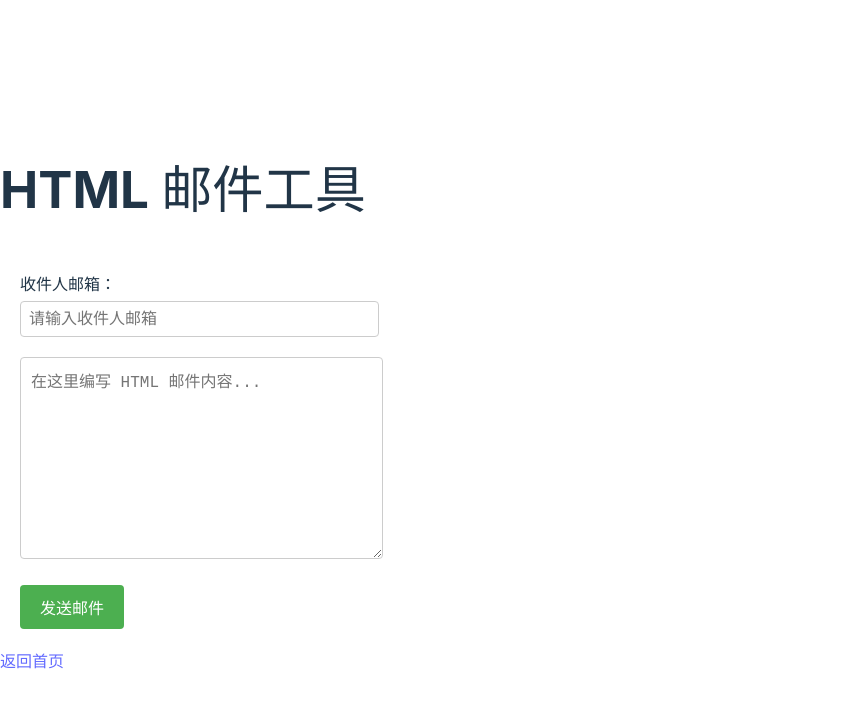
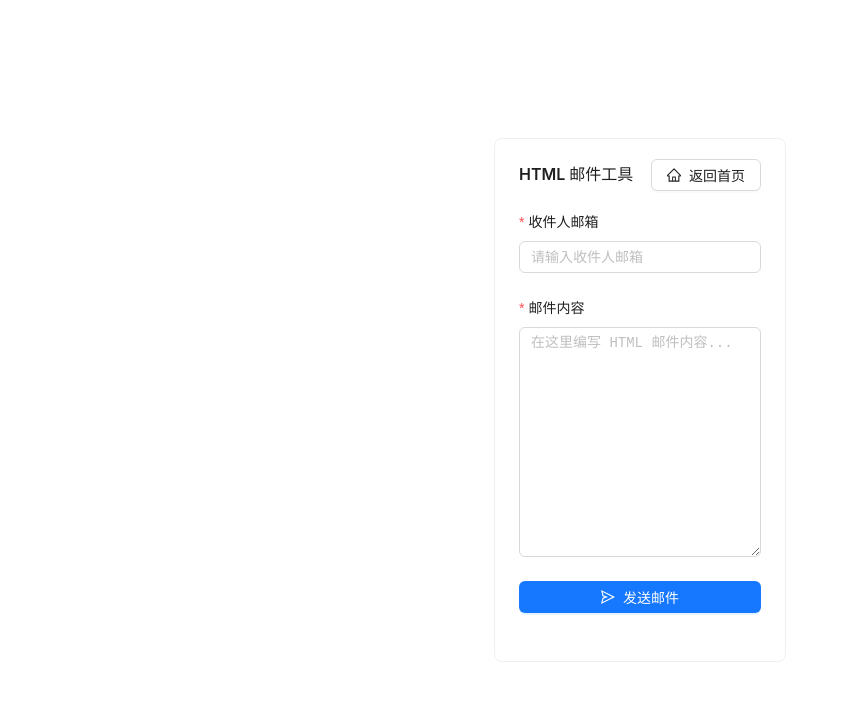
Before and after one commit to alpacachen/html-mail, a React (Vite) app in the folder client/: page /html-mail in a window 1280 px wide. Shown: the top 708 px of the page, without its empty margins (0-849 px from the left). Built offline with nearby package versions, Linux system fonts and the light colour scheme.

Commit message:
优化样式

```diff
--- a/client/package.json
+++ b/client/package.json
@@ -10,6 +10,8 @@
     "preview": "vite preview"
   },
   "dependencies": {
+    "@ant-design/icons": "^5.5.2",
+    "antd": "^5.22.6",
     "react": "^18.3.1",
     "react-dom": "^18.3.1",
     "react-router-dom": "^7.1.0"
--- a/client/src/App.tsx
+++ b/client/src/App.tsx
@@ -3,17 +3,21 @@ import Home from "./pages/Home";
 import HtmlMail from "./pages/HtmlMail";
 import GithubCallback from "./pages/GithubCallback";
 import NotFound from "./pages/NotFound";
-
+import { Flex } from "antd";
 function App() {
   return (
-    <div>
+    <Flex
+      justify="center"
+      align="center"
+      style={{ width: "100vw", height: "100vh" }}
+    >
       <Routes>
         <Route path="/" element={<Home />} />
         <Route path="/html-mail" element={<HtmlMail />} />
         <Route path="/auth/github/callback" element={<GithubCallback />} />
         <Route path="*" element={<NotFound />} />
       </Routes>
-    </div>
+    </Flex>
   );
 }
 
--- a/client/src/pages/Home.module.css
+++ /dev/null
@@ -1,57 +0,0 @@
-.nav {
-  display: flex;
-  flex-direction: column;
-  gap: 16px;
-  margin-top: 20px;
-}
-
-.link {
-  color: #0366d6;
-  text-decoration: none;
-}
-
-.link:hover {
-  text-decoration: underline;
-}
-
-.githubButton {
-  display: inline-flex;
-  align-items: center;
-  padding: 8px 16px;
-  background-color: #24292e;
-  color: white;
-  border: none;
-  border-radius: 6px;
-  cursor: pointer;
-  font-size: 14px;
-  transition: background-color 0.2s;
-}
-
-.githubButton:hover {
-  background-color: #1a1f23;
-}
-
-.userInfo {
-  margin-top: 16px;
-  padding: 12px;
-  background-color: #f6f8fa;
-  border-radius: 6px;
-  border: 1px solid #e1e4e8;
-}
-
-.expiry {
-  color: #666;
-  font-size: 14px;
-  margin-top: 8px;
-}
-
-.warning {
-  color: #f44336;
-  margin-left: 4px;
-  font-weight: bold;
-}
-
-.expiry:has(span.warning) {
-  color: #f44336;
-  font-weight: 500;
-}
--- a/client/src/pages/HtmlMail.module.css
+++ /dev/null
@@ -1,77 +0,0 @@
-.mail-container {
-  padding: 20px;
-  max-width: 800px;
-  margin: 0 auto;
-}
-
-.input-group {
-  margin-bottom: 20px;
-}
-
-.input-group label {
-  display: block;
-  margin-bottom: 5px;
-  font-weight: bold;
-}
-
-.email-input {
-  width: 100%;
-  padding: 8px;
-  border: 1px solid #ccc;
-  border-radius: 4px;
-  font-size: 16px;
-}
-
-.mail-editor {
-  width: 100%;
-  padding: 10px;
-  margin-bottom: 20px;
-  border: 1px solid #ccc;
-  border-radius: 4px;
-  font-size: 16px;
-}
-
-.send-button {
-  padding: 10px 20px;
-  background-color: #4CAF50;
-  color: white;
-  border: none;
-  border-radius: 4px;
-  cursor: pointer;
-  font-size: 16px;
-}
-
-.send-button:hover {
-  background-color: #45a049;
-}
-
-.send-button:disabled {
-  background-color: #cccccc;
-  cursor: not-allowed;
-}
-
-.success {
-  color: #4CAF50;
-  margin-bottom: 10px;
-  padding: 8px;
-  background-color: #e8f5e9;
-  border-radius: 4px;
-}
-
-.error {
-  color: #f44336;
-  margin-bottom: 10px;
-  padding: 8px;
-  background-color: #ffebee;
-  border-radius: 4px;
-}
-
-.input-error {
-  border-color: #f44336 !important;
-}
-
-.error-message {
-  color: #f44336;
-  font-size: 12px;
-  margin-top: 4px;
-}
--- a/client/src/pages/HtmlMail.tsx
+++ b/client/src/pages/HtmlMail.tsx
@@ -1,47 +1,30 @@
 import React, { useState } from "react";
 import { Link, useNavigate } from "react-router-dom";
+import { Input, Button, Form, message, Card } from "antd";
+import { SendOutlined, HomeOutlined } from "@ant-design/icons";
 import { fetchWithAuth } from "../utils/api";
-import styles from "./HtmlMail.module.css";
+
+const { TextArea } = Input;
 
 const HtmlMail: React.FC = () => {
-  const [email, setEmail] = useState("");
-  const [content, setContent] = useState("");
+  const [form] = Form.useForm();
   const [sending, setSending] = useState(false);
-  const [message, setMessage] = useState("");
-  const [error, setError] = useState<string | null>(null);
   const navigate = useNavigate();
+  const [messageApi, contextHolder] = message.useMessage();
 
-  const validateEmail = (email: string) => {
-    const emailRegex = /^[^\s@]+@[^\s@]+\.[^\s@]+$/;
-    return emailRegex.test(email);
-  };
-
-  const handleSendEmail = async () => {
-    setError(null);
-
-    if (!email || !content) {
-      setError("请填写收件人邮箱和邮件内容");
-      return;
-    }
-
-    if (!validateEmail(email)) {
-      setError("请输入有效的邮箱地址");
-      return;
-    }
-
+  const handleSendEmail = async (values: {
+    email: string;
+    content: string;
+  }) => {
     try {
       setSending(true);
-      setMessage("");
 
       const response = await fetchWithAuth("/api/send-email", {
         method: "POST",
         headers: {
           "Content-Type": "application/json",
         },
-        body: JSON.stringify({
-          email,
-          content,
-        }),
+        body: JSON.stringify(values),
       });
 
       if (!response.ok) {
@@ -50,15 +33,16 @@ const HtmlMail: React.FC = () => {
       }
 
       await response.json();
-      setMessage("邮件发送成功！");
-      setEmail("");
-      setContent("");
+      messageApi.success("邮件发送成功！");
+      form.resetFields();
     } catch (error: unknown) {
       if (error instanceof Error && error.message === "Unauthorized") {
         navigate("/");
         return;
       }
-      setError(error instanceof Error ? error.message : "邮件发送失败，请重试");
+      messageApi.error(
+        error instanceof Error ? error.message : "邮件发送失败，请重试"
+      );
       console.error("发送邮件出错:", error);
     } finally {
       setSending(false);
@@ -67,57 +51,68 @@ const HtmlMail: React.FC = () => {
 
   return (
     <div>
-      <h1>HTML 邮件工具</h1>
-      <div className={styles["mail-container"]}>
-        <div className={styles["input-group"]}>
-          <label htmlFor="email">收件人邮箱：</label>
-          <input
-            type="email"
-            id="email"
-            value={email}
-            onChange={(e) => {
-              setEmail(e.target.value);
-              setError(null);
-            }}
-            className={`${styles["email-input"]} ${error && !validateEmail(email) ? styles["input-error"] : ""}`}
-            placeholder="请输入收件人邮箱"
-            required
-          />
-          {error && !validateEmail(email) && (
-            <div className={styles["error-message"]}>{error}</div>
-          )}
-        </div>
-
-        <textarea
-          placeholder="在这里编写 HTML 邮件内容..."
-          rows={10}
-          value={content}
-          onChange={(e) => {
-            setContent(e.target.value);
-            setError(null);
-          }}
-          className={`${styles["mail-editor"]} ${error && !content ? styles["input-error"] : ""}`}
+      {contextHolder}
+      <Card style={{ width: "100%", maxWidth: "800px" }}>
+        <Card.Meta
+          title={
+            <div
+              style={{
+                display: "flex",
+                justifyContent: "space-between",
+                alignItems: "center",
+                marginBottom: "24px",
+              }}
+            >
+              <span>HTML 邮件工具</span>
+              <Link to="/">
+                <Button icon={<HomeOutlined />}>返回首页</Button>
+              </Link>
+            </div>
+          }
         />
 
-        {message && (
-          <div className={styles.success}>{message}</div>
-        )}
+        <Form
+          form={form}
+          layout="vertical"
+          onFinish={handleSendEmail}
+          validateTrigger="onBlur"
+        >
+          <Form.Item
+            label="收件人邮箱"
+            name="email"
+            rules={[
+              { required: true, message: "请输入收件人邮箱" },
+              { type: "email", message: "请输入有效的邮箱地址" },
+            ]}
+          >
+            <Input placeholder="请输入收件人邮箱" />
+          </Form.Item>
 
-        {error && (
-          <div className={styles.error}>{error}</div>
-        )}
+          <Form.Item
+            label="邮件内容"
+            name="content"
+            rules={[{ required: true, message: "请输入邮件内容" }]}
+          >
+            <TextArea
+              rows={10}
+              placeholder="在这里编写 HTML 邮件内容..."
+              style={{ fontFamily: "monospace" }}
+            />
+          </Form.Item>
 
-        <button
-          className={styles["send-button"]}
-          onClick={handleSendEmail}
-          disabled={sending}
-        >
-          {sending ? "发送中..." : "发送邮件"}
-        </button>
-      </div>
-      <nav>
-        <Link to="/">返回首页</Link>
-      </nav>
+          <Form.Item>
+            <Button
+              type="primary"
+              htmlType="submit"
+              loading={sending}
+              icon={<SendOutlined />}
+              block
+            >
+              {sending ? "发送中..." : "发送邮件"}
+            </Button>
+          </Form.Item>
+        </Form>
+      </Card>
     </div>
   );
 };
```
Also changed, not shown: client/src/pages/Home.tsx (+71 -26 lines), 1 other file (tests, documents, lock files or other folders).
